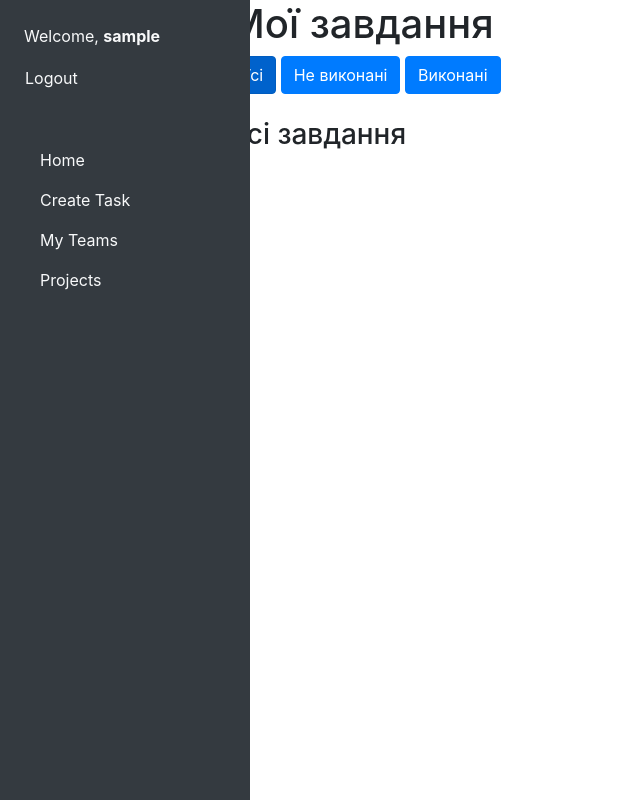
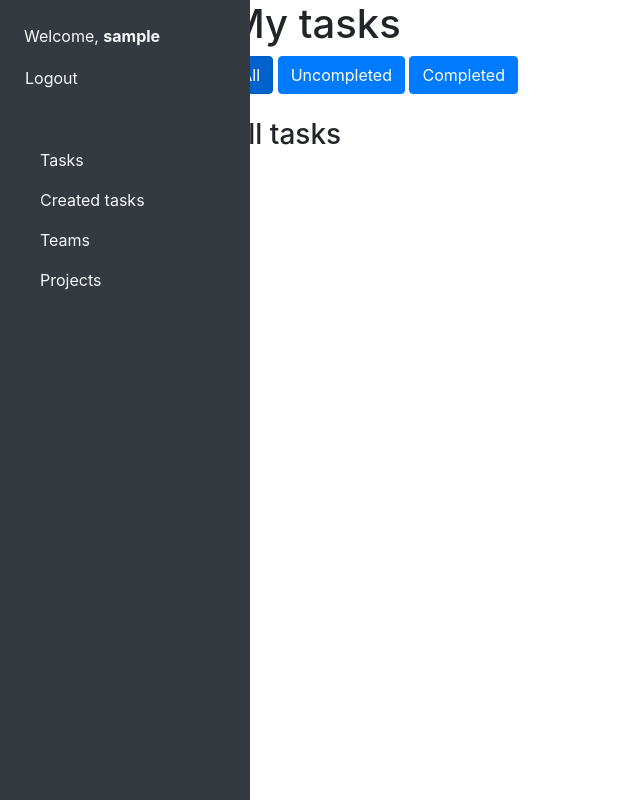
Before and after one commit to VovaGld/Task-Manager, a Django app: page / in a window 1280 px wide. Shown: the whole page, without its empty margins (0-640 px from the left). Run offline with Django 5.2, Linux system fonts and the light colour scheme; the visitor is signed in with stand-in values (Sample User, id 1); data that the repository does not hold is empty; some libraries are stand-ins or nearby versions.

Commit message:
translate pages

```diff
--- a/templates/includes/sidebar.html
+++ b/templates/includes/sidebar.html
@@ -17,17 +17,17 @@
         {% endif %}
         <li class="nav-item">
             <a href="{% url 'task:task' %}" class="nav-link text-light">
-                <i class="bi bi-house-door"></i> Home
+                <i class="bi bi-house-door"></i> Tasks
             </a>
         </li>
         <li class="nav-item">
             <a href="{% url 'task:task-list-created' %}" class="nav-link text-light">
-                <i class="bi bi-plus-circle"></i> Create Task
+                <i class="bi bi-plus-circle"></i> Created tasks
             </a>
         </li>
         <li class="nav-item">
             <a href="{% url 'team:team-list' %}" class="nav-link text-light">
-                <i class="bi bi-person-circle"></i> My Teams
+                <i class="bi bi-person-circle"></i> Teams
             </a>
         </li>
         <li class="nav-item">
--- a/templates/includes/task.html
+++ b/templates/includes/task.html
@@ -7,21 +7,21 @@
             {{ task.name }}
 
                 {% if task.is_completed %}
-                  (Виконано)
+                  (Completed)
                 {% else %}
-                  (Не виконано)
+                  (Incomplete)
                 {% endif %}
             <span class="fw-bold {% if task.priority == 1 %}text-danger{% elif task.priority == 2 %}text-warning{% else %}text-success{% endif %}">
               {{ task.get_priority_display }}
             </span>
           </h5>
-          <p class="card-text"><strong>Дедлайн:</strong> {{ task.deadline }}</p>
+          <p class="card-text"><strong>Deadline:</strong> {{ task.deadline }}</p>
 
           <div class="d-flex justify-content-between">
             {% if not task.is_completed %}
-              <a href="{% url 'task:task-complete' pk=task.id %}" class="btn btn-success btn-sm">Завершити</a>
+              <a href="{% url 'task:task-complete' pk=task.id %}" class="btn btn-success btn-sm">Complete</a>
             {% endif %}
-            <a href="{% url 'task:task-detail' task.id %}" class="btn btn-primary btn-sm">Детальніше</a>
+            <a href="{% url 'task:task-detail' task.id %}" class="btn btn-primary btn-sm">Detail</a>
           </div>
         </div>
       </div>
--- a/templates/task_pages/home_page.html
+++ b/templates/task_pages/home_page.html
@@ -1,25 +1,23 @@
 {% extends "base.html" %}
 
 {% block content %}
-  <h1>Мої завдання</h1>
+  <h1>My tasks</h1>
 
-  <!-- Фільтрація -->
   <div class="mb-4">
-    <a href="{% url 'task:task' %}" class="btn btn-primary {% if not filter_type %}active{% endif %}">Усі</a>
-    <a href="{% url 'task:task' %}?filter=not_completed" class="btn btn-primary {% if filter_type == 'not_completed' %}active{% endif %}">Не виконані</a>
-    <a href="{% url 'task:task' %}?filter=completed" class="btn btn-primary {% if filter_type == 'completed' %}active{% endif %}">Виконані</a>
+    <a href="{% url 'task:task' %}" class="btn btn-primary {% if not filter_type %}active{% endif %}">All</a>
+    <a href="{% url 'task:task' %}?filter=not_completed" class="btn btn-primary {% if filter_type == 'not_completed' %}active{% endif %}">Uncompleted</a>
+    <a href="{% url 'task:task' %}?filter=completed" class="btn btn-primary {% if filter_type == 'completed' %}active{% endif %}">Completed</a>
   </div>
 
-  <!-- Завдання -->
   <div>
     {% if filter_type == 'completed' %}
-      <h3>Виконані завдання</h3>
+      <h3>Competed tasks</h3>
         {% include "includes/task.html" %}
     {% elif filter_type == 'not_completed' %}
-      <h3>Не виконані завдання</h3>
+      <h3>Uncompleted tasks</h3>
         {% include "includes/task.html" %}
     {% else %}
-      <h3>Всі завдання</h3>
+      <h3>All tasks</h3>
         {% include "includes/task.html" %}
     {% endif %}
   </div>
```
Also changed, not shown: templates/project/project_detail.html (+6 -6 lines), templates/project/project_list.html (+4 -4 lines), templates/task_pages/task_detail.html (+9 -9 lines), templates/team_pages/team_detail.html (+5 -5 lines), templates/team_pages/team_list.html (+6 -6 lines).
